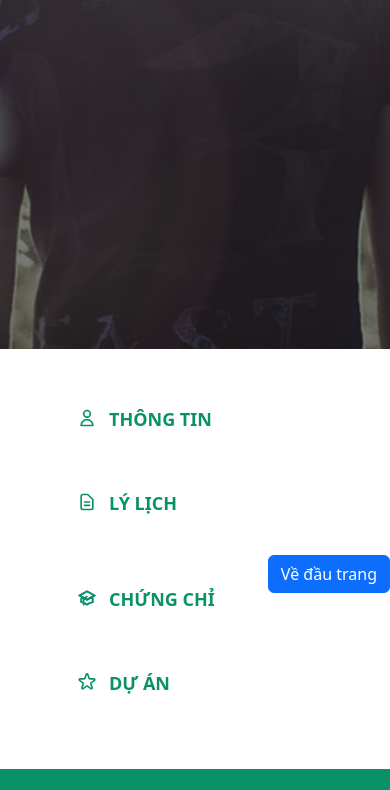
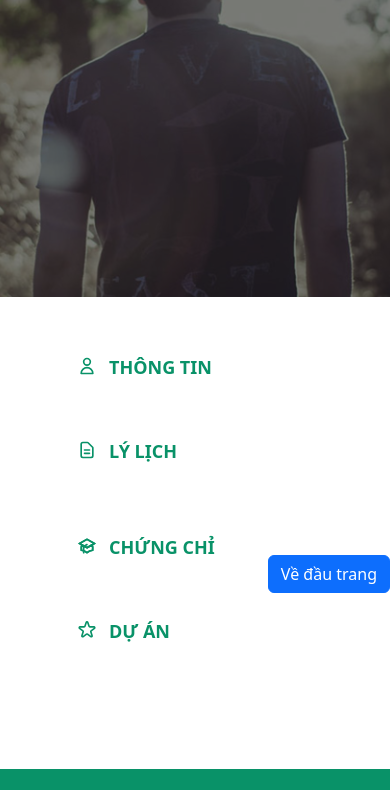
Before and after one commit to xitrumvndn/xitrumvndn-cv.github.io, a plain HTML site: page index.html in a window 390 px wide. Shown: the part 251-1041 px from the top of the page. Drawn offline with nearby package versions, Linux system fonts and the light colour scheme.

Commit message:
Update mobile.css

```diff
--- a/css/mobile.css
+++ b/css/mobile.css
@@ -54,7 +54,7 @@
       url(../images/banner.jpg);
     background-size: cover;
     background-position: center;
-    height: 600px;
+/*     height: 600px; */
     width: 480px;
   }
 
```
